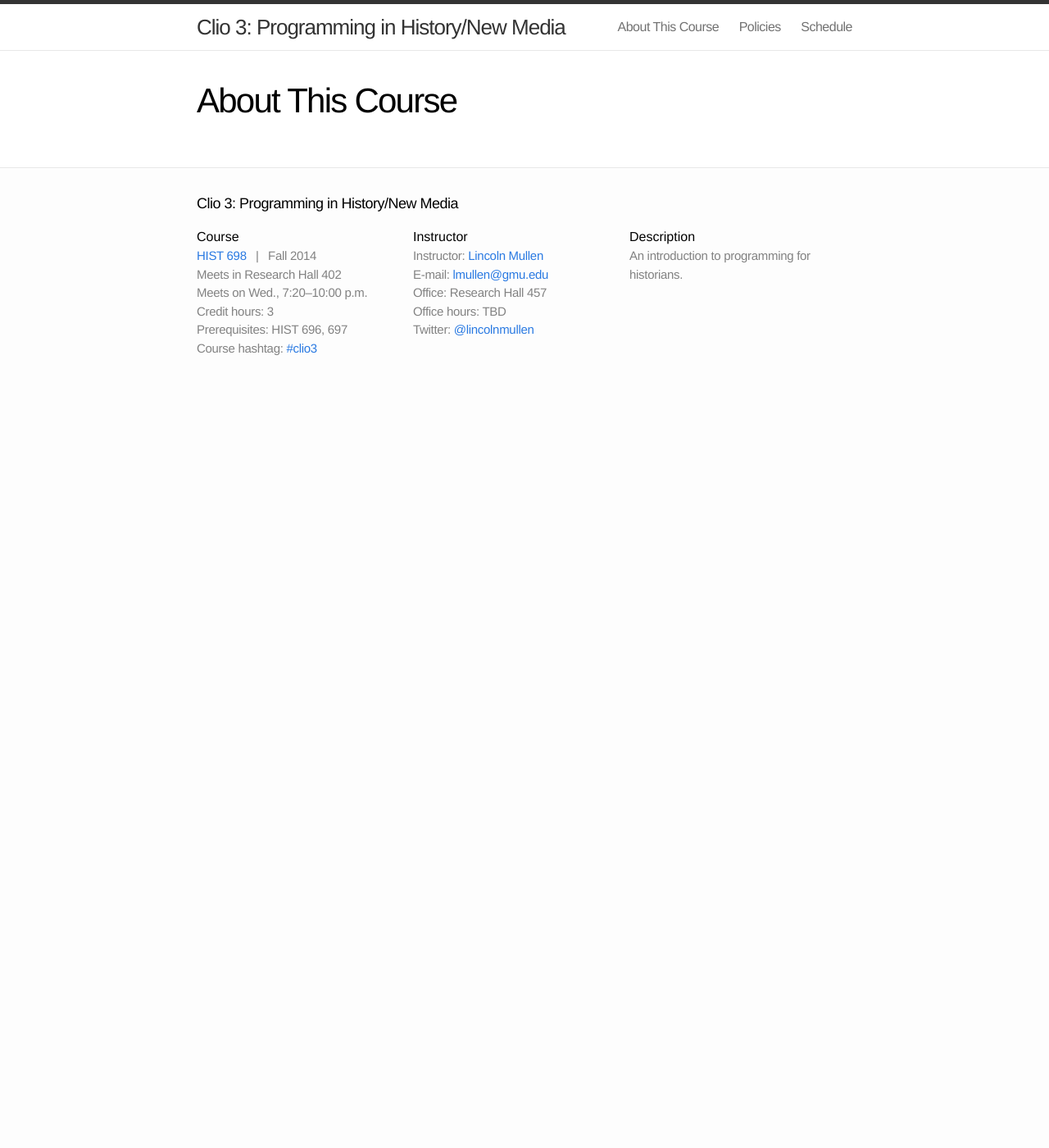
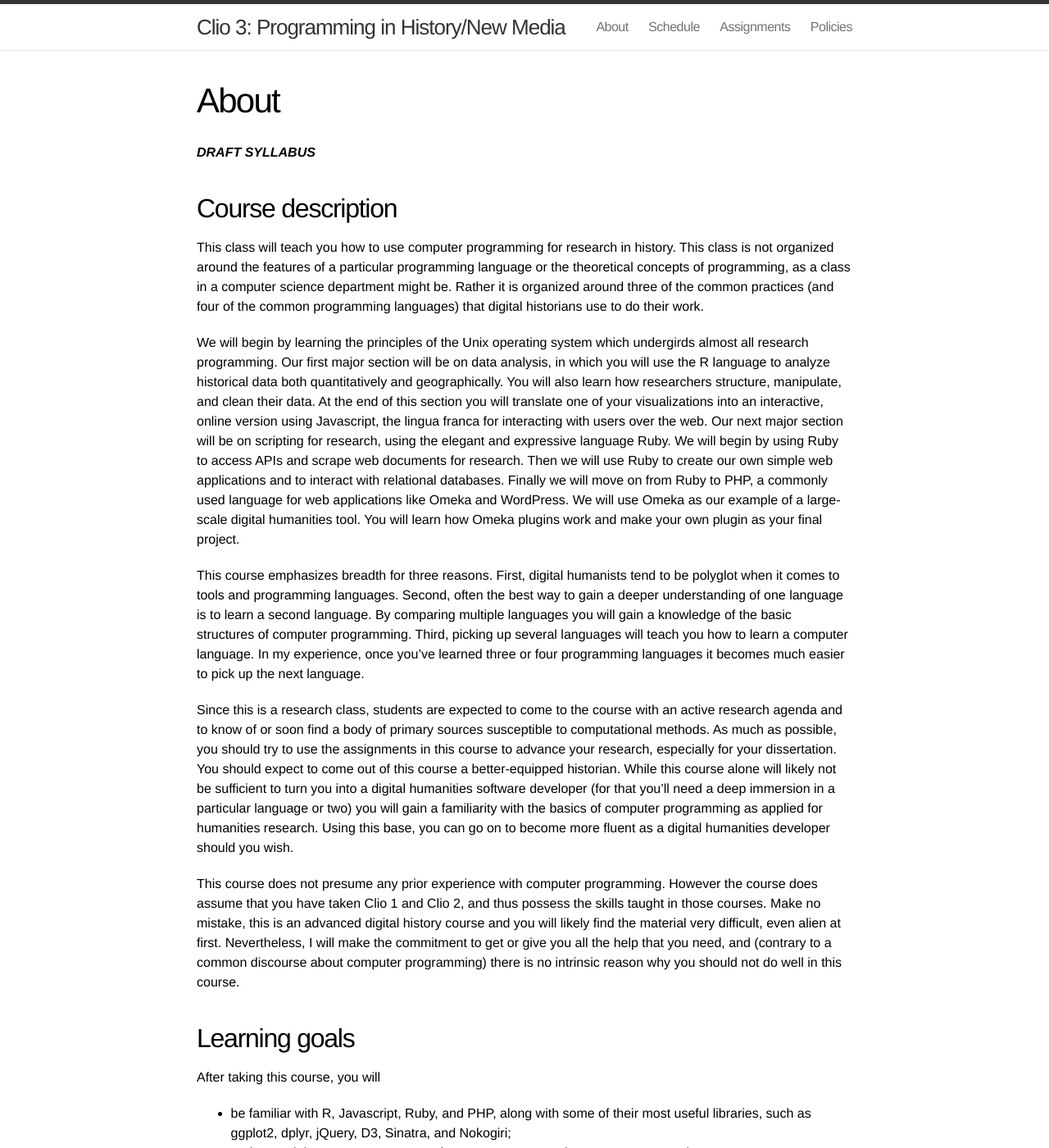
Before and after one commit to leeanncafferata/clio3-syllabus, a Jekyll site: the page built from index.md, in a window 1280 px wide and 1400 px high. Shown: the whole window at 82% size. Built offline with Jekyll 4.4.1, drawn with Linux system fonts in a browser that asks for light colours; some of the changed text lies outside the part shown.

Commit message:
Added pages, with way to sort them in navigation

```diff
--- a/_includes/header.html
+++ b/_includes/header.html
@@ -17,8 +17,12 @@
         </svg>
       </a>
       <div class="trigger">
-        {% for page in site.pages %}
-          {% if page.title %}<a class="page-link" href="{{ page.url | prepend: site.baseurl }}">{{ page.title }}</a>{% endif %}
+        {% for order in (1..10) %}
+          {% for page in site.pages %}
+          {% if page.order == order %}
+            {% if page.title %}<a class="page-link" href="{{ page.url | prepend: site.baseurl }}">{{ page.title }}</a>{% endif %}
+          {% endif %}
+          {% endfor %}
         {% endfor %}
       </div>
     </nav>
--- a/index.html
+++ /dev/null
@@ -1,12 +0,0 @@
----
-layout: page
-title: About This Course
----
-
-<div class="home">
-
-  <!-- <h1>About this Course</h1> -->
-
-  <!-- <p class="rss-subscribe">subscribe <a href="{{ "/feed.xml" | prepend: site.baseurl }}">via RSS</a></p> -->
-
-</div>
--- /dev/null
+++ b/index.md
@@ -0,0 +1,129 @@
+---
+layout: page
+title: About
+order: 1
+...
+
+***DRAFT SYLLABUS***
+
+## Course description
+
+This class will teach you how to use computer programming for research
+in history. This class is not organized around the features of a
+particular programming language or the theoretical concepts of
+programming, as a class in a computer science department might be.
+Rather it is organized around three of the common practices (and four of
+the common programming languages) that digital historians use to do
+their work.
+
+We will begin by learning the principles of the Unix operating system
+which undergirds almost all research programming. Our first major
+section will be on data analysis, in which you will use the R
+language to analyze historical data both quantitatively and
+geographically. You will also learn how researchers structure,
+manipulate, and clean their data. At the end of this section you will
+translate one of your visualizations into an interactive, online version
+using Javascript, the lingua franca for interacting with users over
+the web. Our next major section will be on scripting for research,
+using the elegant and expressive language Ruby. We will begin by
+using Ruby to access APIs and scrape web documents for research. Then we
+will use Ruby to create our own simple web applications and to
+interact with relational databases. Finally we will move on from Ruby to
+PHP, a commonly used language for web applications like Omeka and
+WordPress. We will use Omeka as our example of a large-scale digital
+humanities tool. You will learn how Omeka plugins work and make your own
+plugin as your final project.
+
+This course emphasizes breadth for three reasons. First, digital
+humanists tend to be polyglot when it comes to tools and programming
+languages. Second, often the best way to gain a deeper understanding of
+one language is to learn a second language. By comparing multiple
+languages you will gain a knowledge of the basic structures of computer
+programming. Third, picking up several languages will teach you how to
+learn a computer language. In my experience, once you've learned three
+or four programming languages it becomes much easier to pick up the next
+language.
+
+Since this is a research class, students are expected to come to the
+course with an active research agenda and to know of or soon find a body
+of primary sources susceptible to computational methods. As much as
+possible, you should try to use the assignments in this course to
+advance your research, especially for your dissertation. You should
+expect to come out of this course a better-equipped historian. While
+this course alone will likely not be sufficient to turn you into a
+digital humanities software developer (for that you'll need a deep
+immersion in a particular language or two) you will gain a familiarity
+with the basics of computer programming as applied for humanities
+research. Using this base, you can go on to become more fluent as a
+digital humanities developer should you wish.
+
+This course does not presume any prior experience with computer
+programming. However the course does assume that you have taken Clio 1
+and Clio 2, and thus possess the skills taught in those courses. Make no
+mistake, this is an advanced digital history course and you will likely
+find the material very difficult, even alien at first. Nevertheless, I
+will make the commitment to get or give you all the help that you need,
+and (contrary to a common discourse about computer programming) there is
+no intrinsic reason why you should not do well in this course.
+
+## Learning goals
+
+After taking this course, you will
+
+-   be familiar with R, Javascript, Ruby, and PHP, along with some of
+    their most useful libraries, such as ggplot2, dplyr, jQuery, D3,
+    Sinatra, and Nokogiri;
+-   understand the common concepts of computer programming across
+    computer languages;
+-   be able to read documentation and navigate online aids such as Stack
+    Overflow in order to learn programming languages for yourself;
+-   perform reproducible data analysis both quantitatively and
+    geographically;
+-   programmatically access APIs and data for your research;
+-   understand the basics of how web applications are built; and
+-   contribute code back to digital humanities projects.
+
+## A few notes
+
+This course assumes that you are programming in a Unix-like environment,
+namely some Linux distribution or the Unix underpinnings of Mac OS X.
+You're free to use Windows if you like, but I won't support you in
+figuring out the differences, and your code will have to run on my
+machine.
+
+Configuration is the bane of all computer projects, and to that end all
+code must run on a standard machine. This machine image will be
+available to you using [Vagrant][], and you'll be able to run it as a
+virtual machine on your own computer. You should test all code in the
+virtual machine before submitting it.
+
+To submit your code, you will need a [GitHub][] account, and must let me
+know your user name. (Your account can be anonymous/pseudonymous to the
+world, if you wish, just not to the people in this course.) Each
+assignment for the course should have its own repository, and each
+repository should have a tag, `submitted`, for the version of the
+assignment you wish me to grade.
+
+This course will not teach you the tips and tricks of the innumerable
+tools that surround programming, such as IDEs (Integrated Development
+Environments), text editors, syntax checkers, environment managers and
+so on, though I can provide suggestions if you need them. Use whatever
+you want. If you don't have a preferred text editor, you could do worse
+than [Sublime Text][] or [TextWrangler][]. I prefer [Vim][].
+
+The culture around programming can be extraordinarily generous, with
+many people sharing their work and expertise for free. It can also be
+extraordinarily toxic, especially for women and minorities. Part of this
+course will be learning to help yourself in the culture of programming,
+including indispensable sites such as [Stack Overflow][]. If you get
+stuck in the more nefarious parts of the culture, come ask for help.
+
+In any case, come talk with me early and often!
+
+  [The Programming Historian 2]: http://programminghistorian.org/
+  [Vagrant]: http://www.vagrantup.com/
+  [GitHub]: https://github.com/
+  [Sublime Text]: http://www.sublimetext.com/
+  [TextWrangler]: http://www.barebones.com/products/textwrangler/
+  [Vim]: http://www.vim.org/
+  [Stack Overflow]: http://stackoverflow.com/
```
Also changed, not shown: assignments.md (added, +72 -0 lines), policies.md (+1 -0 lines), schedule.md (+1 -0 lines).
